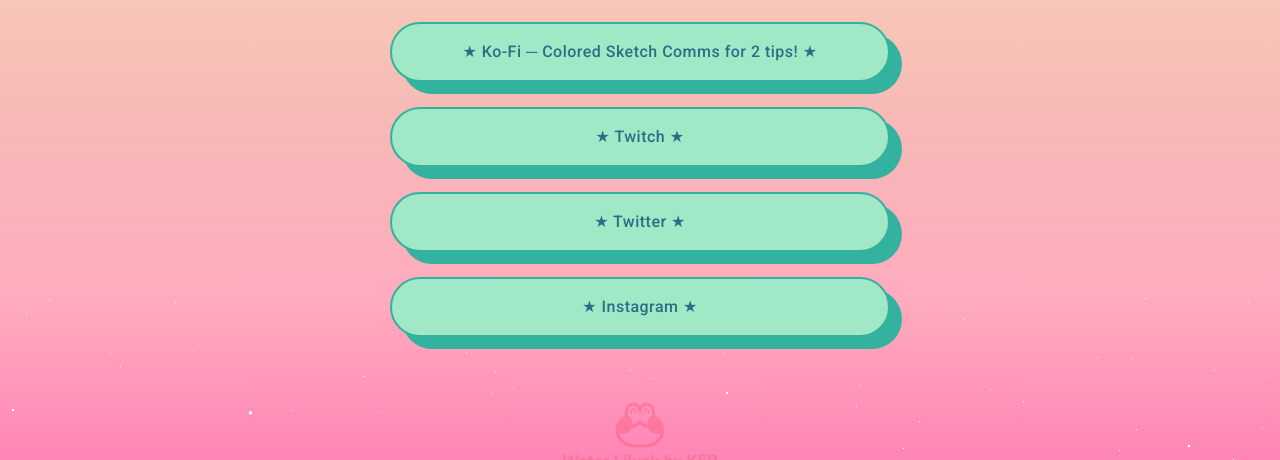
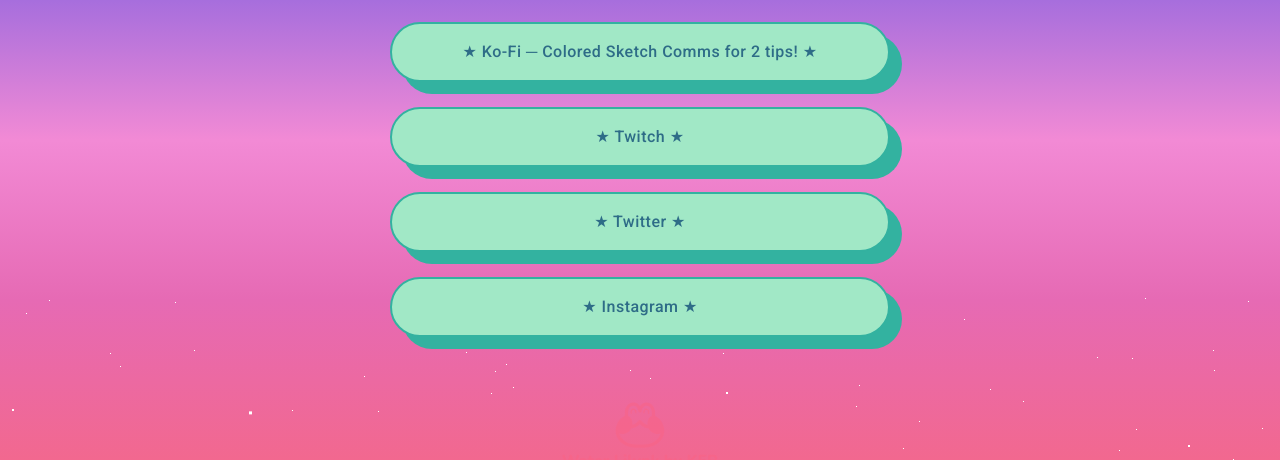
Before and after one commit to 1tKER/WaterLilynk, a website built with Vite: page index.html in a window 1280 px wide. Shown: the part 340-800 px from the top of the page. Built offline with nearby package versions, Linux system fonts and the light colour scheme.

Commit message:
change background colors

```diff
--- a/style.css
+++ b/style.css
@@ -3,7 +3,7 @@
   margin: 0;
   height: 100%;
   width: 100%;
-  background-image: linear-gradient(#2e8775, #96ceb4, #f7c9b7, #f7b7b7, #ffabbe, #ff85b6);
+  background-image: linear-gradient(#232f9e, #5669cc, #9c6ade, #f28ad5, #e66ab4, #f2688f);
   background-repeat: no-repeat;
   overflow: hidden;
 }
@@ -103,7 +103,8 @@
   opacity: 50%;
 }
 
-/*stars css test*/
+/*stars animation css test*/
+/*i did like how the stars animation looked on the website :)*/
 #stars {
   width: 1px;
   height: 1px;
```
